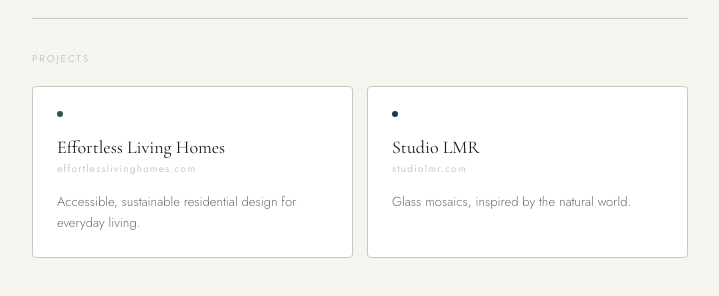
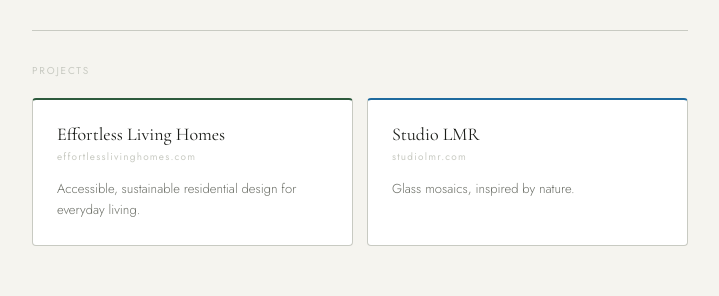
Before and after one commit to badgatewayhouse/accessgreendesigngroup, a plain HTML site: page index.html in a window 1280 px wide. Shown: the part 378-674 px from the top of the page, without its empty margins (280-999 px from the left). Drawn offline with nearby package versions, Linux system fonts and the light colour scheme.

Commit message:
Replace dot indicators with colored top borders, update card copy and accent colors

```diff
--- a/index.html
+++ b/index.html
@@ -17,7 +17,7 @@
       --bg: #f5f4ef;
       --card-bg: #ffffff;
       --accent-green: #2d5a3d;
-      --accent-blue: #1a3a52;
+      --accent-blue: #1e6a9e;
     }
 
     html, body {
@@ -102,15 +102,8 @@
       transform: translateY(-2px);
     }
 
-    .card-indicator {
-      width: 6px;
-      height: 6px;
-      border-radius: 50%;
-      margin-bottom: 1.25rem;
-    }
-
-    .indicator-green { background: var(--accent-green); }
-    .indicator-blue  { background: var(--accent-blue); }
+    .card.indicator-green { border-top: 2px solid var(--accent-green); }
+    .card.indicator-blue  { border-top: 2px solid var(--accent-blue); }
 
     .card-name {
       font-family: 'Cormorant Garamond', serif;
@@ -168,17 +161,15 @@
     <p class="projects-label">Projects</p>
 
     <div class="card-grid">
-      <a class="card" href="https://effortlesslivinghomes.com" target="_blank" rel="noopener">
-        <div class="card-indicator indicator-green"></div>
+      <a class="card indicator-green" href="https://effortlesslivinghomes.com" target="_blank" rel="noopener">
         <p class="card-name">Effortless Living Homes</p>
         <p class="card-url">effortlesslivinghomes.com</p>
         <p class="card-desc">Accessible, sustainable residential design for everyday living.</p>
       </a>
-      <a class="card" href="https://studiolmr.com" target="_blank" rel="noopener">
-        <div class="card-indicator indicator-blue"></div>
+      <a class="card indicator-blue" href="https://studiolmr.com" target="_blank" rel="noopener">
         <p class="card-name">Studio LMR</p>
         <p class="card-url">studiolmr.com</p>
-        <p class="card-desc">Glass mosaics, inspired by the natural world.</p>
+        <p class="card-desc">Glass mosaics, inspired by nature.</p>
       </a>
     </div>
   </main>
```
